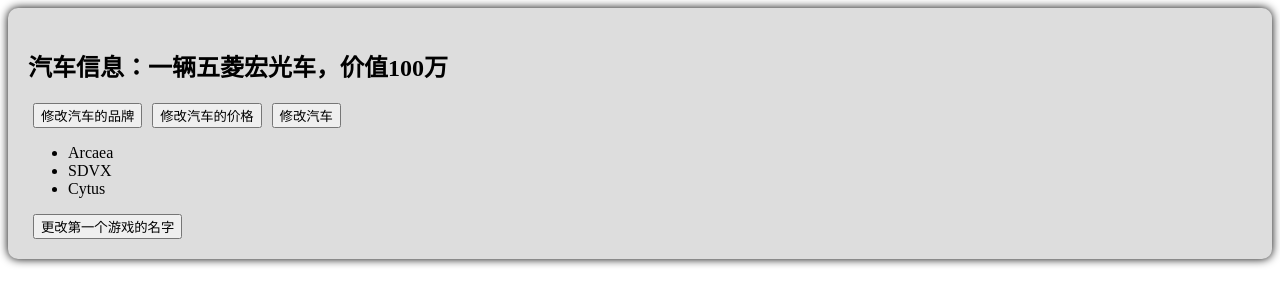
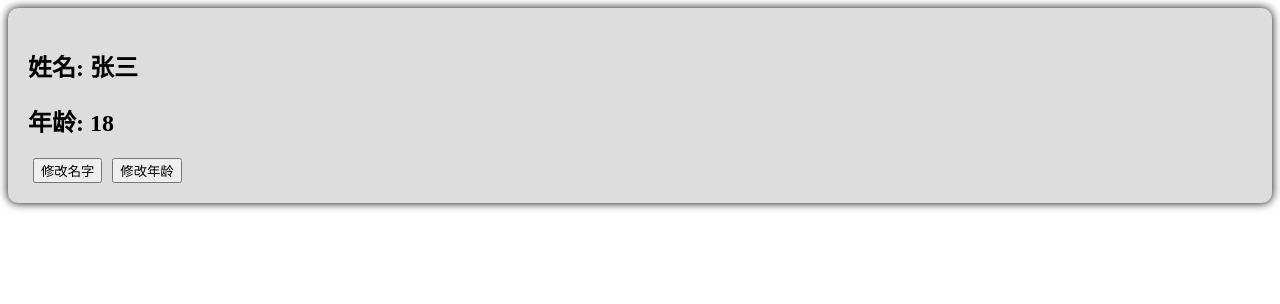
Before and after one commit to Ravilace/vue_study, a Vue app: page / in a window 1280 px wide. Shown: the top 304 px of the page. Built offline with nearby package versions, Linux system fonts and the light colour scheme; the HTML template or start-up script is replaced by a standard one.

Commit message:
:sparkles: toRefs unpack

```diff
--- a/src/components/Person.vue
+++ b/src/components/Person.vue
@@ -1,45 +1,26 @@
 <script setup lang="ts">
-import { ref, reactive } from 'vue'
+import { reactive, toRefs } from 'vue'
 
-let car = reactive({ brand: '五菱宏光', price: 100 })
+let person = reactive({
+  name: '张三',
+  age: 18,
+})
 
-function changePrice() {
-  car.price += 10
+let {name, age} = toRefs(person)
+function changeName() {
+  name.value += '~'
 }
-
-function changeBrand() {
-  car.brand = '奔驰'
-}
-
-function changeCar() {
-  // 错误的写法，一旦car被直接赋值，它就不再是响应式的
-  // car = reactive({'brand': '奥拓', price:200})
-
-  // 这种写法页面可以正常更新
-  Object.assign(car, { brand: '奥拓', price: 200 })
-}
-
-let games = ref([
-  { id: '01', name: 'Arcaea' },
-  { id: '02', name: 'SDVX' },
-  { id: '03', name: 'Cytus' },
-])
-
-function changeFirstGame() {
-  games.value[0].name = '流星蝴蝶剑'
+function changeAge() {
+  age.value += 1
 }
 </script>
 
 <template>
   <div class="person">
-    <h2>汽车信息：一辆{{ car.brand }}车，价值{{ car.price }}万</h2>
-    <button @click="changeBrand">修改汽车的品牌</button>
-    <button @click="changePrice">修改汽车的价格</button>
-    <button @click="changeCar">修改汽车</button>
-    <ul>
-      <li v-for="game in games" :key="game.id">{{ game.name }}</li>
-    </ul>
-    <button @click="changeFirstGame">更改第一个游戏的名字</button>
+    <h2>姓名: {{ name }}</h2>
+    <h2>年龄: {{ age }}</h2>
+    <button @click="changeName">修改名字</button>
+    <button @click="changeAge">修改年龄</button>
   </div>
 </template>
 
```
